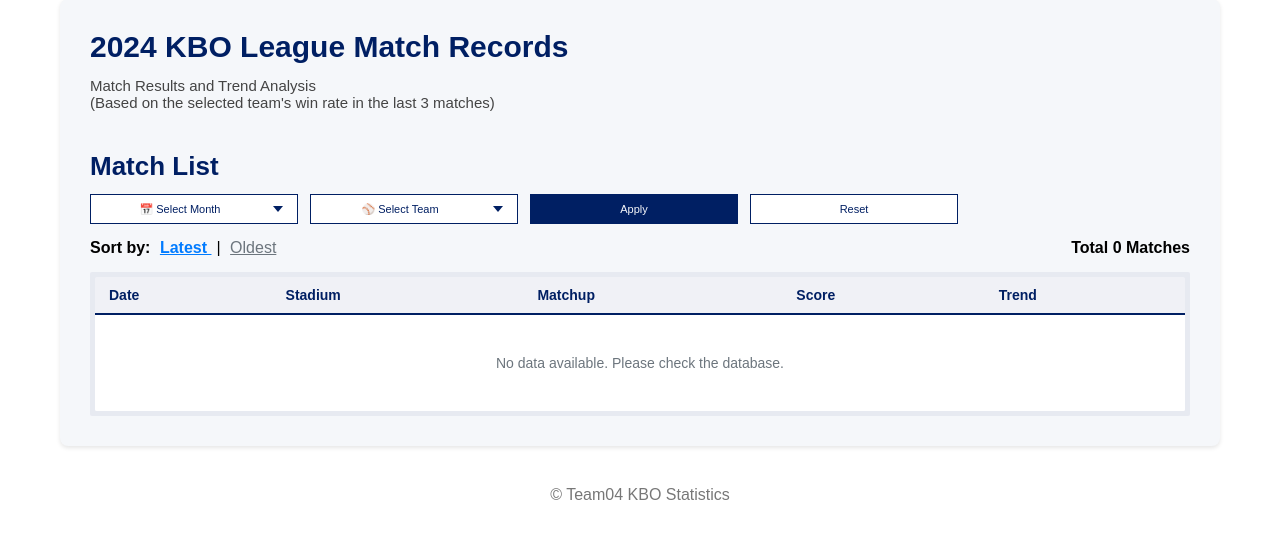
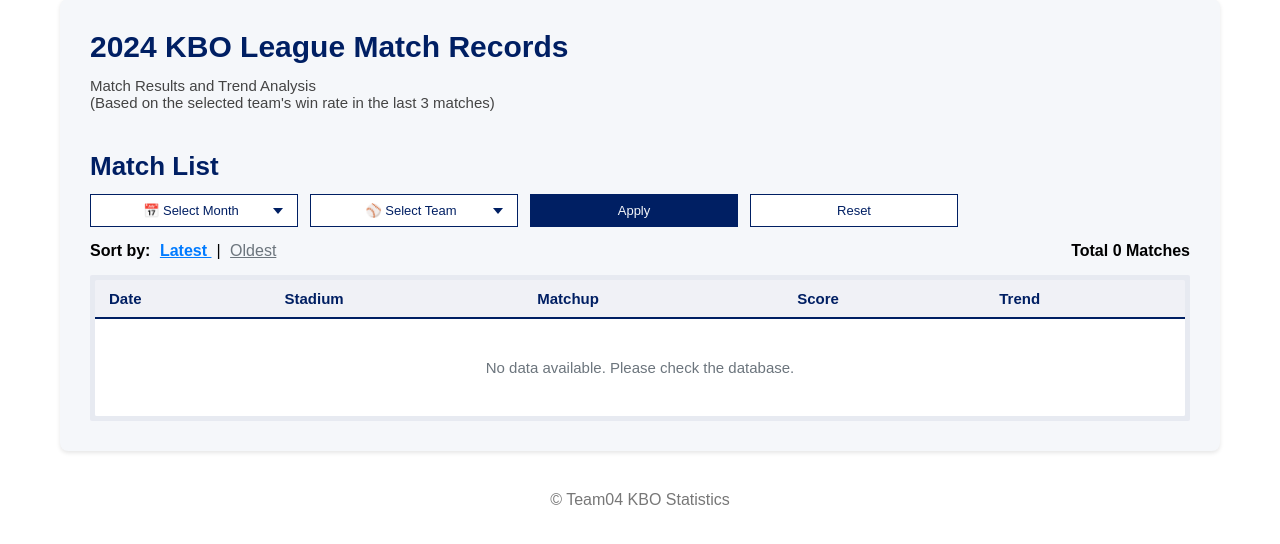
Before and after one commit to Yeolmaeg/BDAProject, a PHP site: page /matches.php in a window 1280 px wide. Shown: the part 148-692 px from the top of the page. Run offline with PHP 8.4, Linux system fonts and the light colour scheme; data that the repository does not hold is empty; some web fonts are replaced.

Commit message:
필터 폰트 크기 키움

```diff
--- a/public/style.css
+++ b/public/style.css
@@ -669,7 +669,7 @@ body.login-body::before {
     border: 1px solid var(--kbo-dark-blue);
     background-color: #ffffff;
     color: var(--kbo-dark-blue);
-    font-size: 11px;
+    font-size: 13px;
     cursor: pointer;
     outline: none;
 }
@@ -700,11 +700,11 @@ select.filter-toggle {
     background-position: right 14px center;
     background-size: 10px 6px;
 
-    padding-left: 20px;
-    padding-right: 48px;
+    padding-left: 2px;
+    padding-right: 8px;
 
     text-align: center;
-    text-align-last: center;   /* 선택된 값(제목) 정렬 */
+    text-align-last: center;
 }
 
 select.filter-toggle option {
@@ -727,7 +727,7 @@ select.filter-toggle option {
     background-color: #ffffff;
     border-radius: 2px;
     overflow: hidden;
-    font-size: 14px;
+    font-size: 15px;
 }
 
 /* 헤더 라인 */
```
